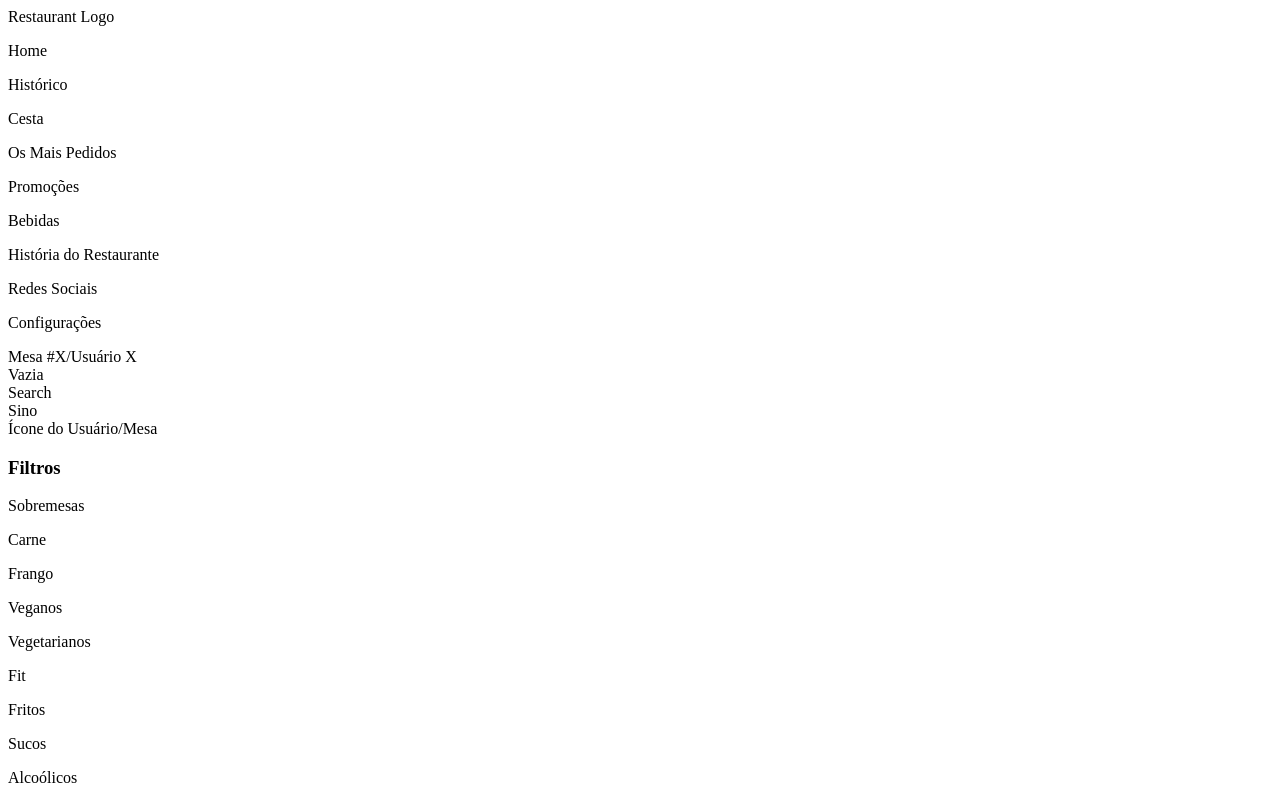
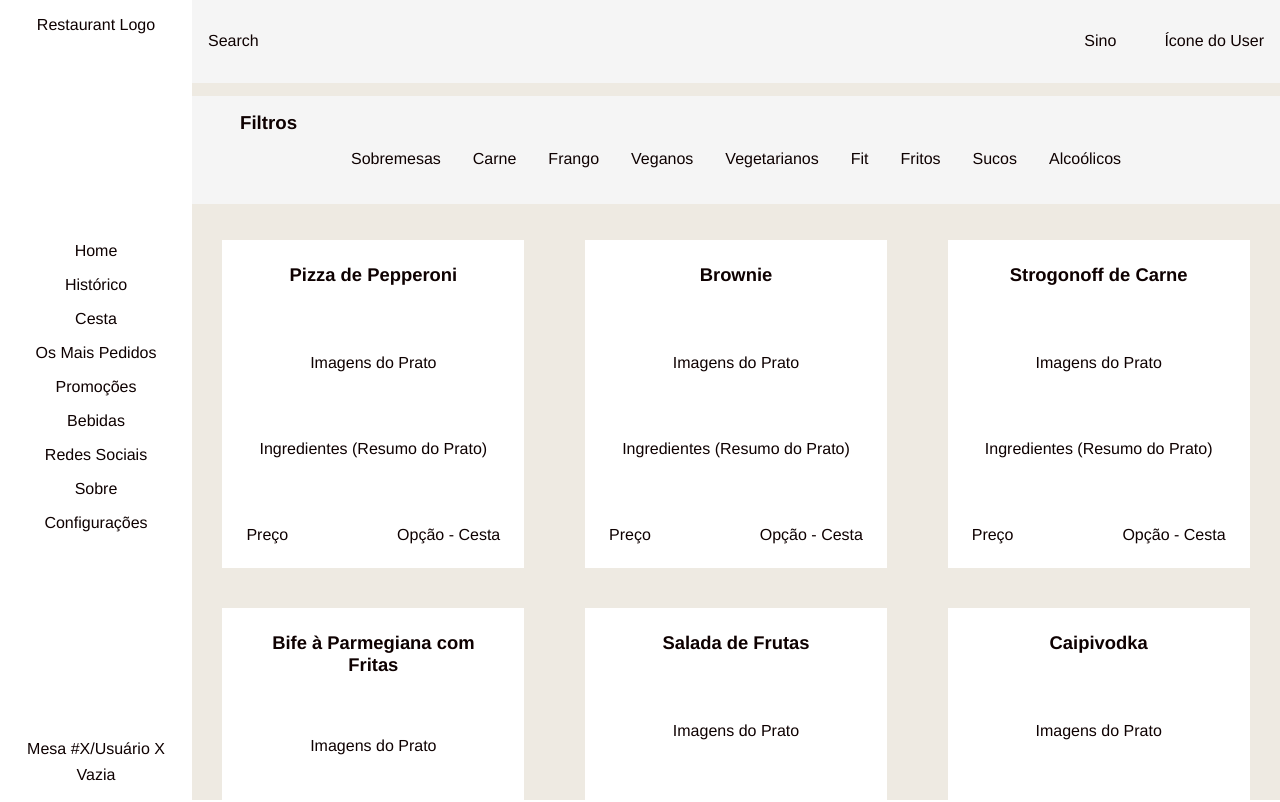
Before and after one commit to hinname/project-Restaurant, a Vue app in the folder web-vuejs/: page / in a window 1280 px wide. Shown: the top 802 px of the page. Built offline with nearby package versions, Linux system fonts and the light colour scheme.

Commit message:
Rascunho HTML + CSS pronto

```diff
--- a/web-vuejs/public/index.html
+++ b/web-vuejs/public/index.html
@@ -8,103 +8,6 @@
     <title><%= htmlWebpackPlugin.options.title %></title>
   </head>
   <body>
-    <div class="bigContainer">
-      <!-- Container Geral de Todo Conteúdo-->
-      <div class="navBar">
-        <!-- Nav Bar do App. Fixa à Esquerda-->
-        <div class="bigLogo">Restaurant Logo</div>
-        <div class="navBarOptions">
-          <!-- Opções da Nav Bar-->
-          <p>Home</p>
-          <p>Histórico</p>
-          <p>Cesta </p>
-          <p>Os Mais Pedidos</p>
-          <p>Promoções</p>
-          <p>Bebidas</p>
-          <p>História do Restaurante</p>
-          <p>Redes Sociais</p>
-          <p>Configurações</p>
-        </div>
-        <div class="navBarUser">
-          <!-- Informações do Usuário/Mesa-->
-          <div class="userID">Mesa #X/Usuário X</div>
-          <div class="userStatus">Vazia</div>
-          <!-- Status da Mesa: Vazia, Ocupada, Indisponível.
-                Se Ocupada, Mostrar também o Status do Pedido (Aguardando pedido, Pedido em prepara-->
-        </div>
-      </div>
-
-      <div class="mainContent">
-      <!--Todo Conteúdo que estará à Direita do App (ou seja, ao lado da Nav Bar)-->
-        <div class="header">
-        <!--Cabeçalho do App -->
-          <div class="searchBar">Search</div>
-          <div class="user">
-            <div class="notificationBell">Sino</div>
-            <div class="userIcon">Ícone do Usuário/Mesa</div>
-          </div>
-        </div>
-
-        <div class="filters">
-        <!-- Filtragem dos Pratos do Restaurante que aparecerão no Menu logo abaixo-->
-          <div class="filterTitle">
-            <h3>Filtros</h3>
-          </div>
-          <div class="filterOptions">
-            <p>Sobremesas</p>
-            <p>Carne</p>
-            <p>Frango</p>
-            <p>Veganos</p>
-            <p>Vegetarianos</p>
-            <p>Fit</p>
-            <p>Fritos</p>
-            <p>Sucos</p>
-            <p>Alcoólicos</p>
-          </div>
-        </div>
-
-        <div class="menu">
-        <!--O Cardápio com as Opções-->
-          <div class="dishes">
-          <!--Modelo do Card de um Prato-->
-          <div class="dishName">Pizza de Pepperoni</div>
-          <div class="dishImages">
-            <p>Imagens do Prato</p>
-          </div>
-          <div class="dishIngredients">
-            <p>Ingredientes (Resumo do Prato)</p>
-          </div>
-          <div class="menuBottom">
-            <div class="priceTag"><p>Preço</p></div>
-            <div class="toggleToChart"><p>Opção de Botar na Cesta</p></div>
-          </div>
-          <div class="dishes">
-          <div class="dishName">Brownie</div>
-          <div class="dishImages">
-            <p>Imagens do Prato</p>
-          </div>
-          <div class="dishIngredients">
-            <p>Ingredientes (Resumo do Prato)</p>
-          </div>
-          <div class="menuBottom">
-            <div class="priceTag"><p>Preço</p></div>
-            <div class="toggleToChart"><p>Opção de Botar na Cesta</p></div>
-          </div>
-           <div class="dishes">
-          <div class="dishName">Strogonoff de Carne</div>
-          <div class="dishImages">
-            <p>Imagens do Prato</p>
-          </div>
-          <div class="dishIngredients">
-            <p>Ingredientes (Resumo do Prato)</p>
-          </div>
-          <div class="menuBottom">
-            <div class="priceTag"><p>Preço</p></div>
-            <div class="toggleToChart"><p>Opção de Botar na Cesta</p></div>
-          </div>
-        </div>
-      </div>
-    </div>
     <noscript>
       <strong
         >We're sorry but <%= htmlWebpackPlugin.options.title %> doesn't work
--- a/web-vuejs/src/App.vue
+++ b/web-vuejs/src/App.vue
@@ -19,5 +19,135 @@ export default {
   -webkit-font-smoothing: antialiased;
   -moz-osx-font-smoothing: grayscale;
   color: rgb(14, 1, 1);
+  margin: 0;
+  padding: 0;
 }
+
+*,html,body{
+  margin: 0;
+  padding: 0;
+}
+
+.bigContainer{
+  overflow-x: hidden;
+  position: absolute;
+  width: 100vw;
+  height: 100%;
+}
+
+.navBar{
+  position: fixed;
+  display: flex;
+  flex-direction: column;
+  width: 15%;
+  height: 100vh;
+  left:0;
+  background: white;
+  text-align: center;
+  justify-content: space-between;
+}
+
+.bigLogo{
+  margin-top:1rem;
+}
+
+.navBarOptions{
+  display: flex;
+  flex-direction: column;
+  gap:1rem;
+}
+
+.navBarUser{
+  margin-bottom: 1rem;
+  display: flex;
+  flex-direction: column;
+  gap:0.5rem;
+}
+
+.mainContainer{
+  position: relative;
+  width: 85%;
+  height: 100%;
+  left: 15%;
+  display: flex;
+  flex-direction: column;
+  gap: 1vw;
+  background: rgb(238, 234, 226);
+}
+
+.mainContainer *{
+  position: relative;
+}
+
+.header{
+  top:0;
+  height: 8vh;
+  display: flex;
+  flex-direction: row;
+  justify-content: space-between;
+  align-items: center;
+  padding: 1rem;
+  background: whitesmoke;
+}
+
+.header .user{
+  display: flex;
+  gap: 3rem;
+}
+
+.filters{
+  height: 12vh;
+  display: flex;
+  flex-direction: column;
+  gap:1rem;
+  padding: 1rem;
+  background: whitesmoke;
+}
+
+.filterTitle{
+  left: 2rem;
+}
+
+.filterOptions{
+  display: flex;
+  flex-direction: row;
+  gap: 2rem;
+  justify-content: center;
+}
+
+.menu{
+  position: relative;
+  display:grid;
+  grid-template-columns: repeat(3, 2fr);
+  justify-items: center;
+  overflow: scroll;
+}
+
+.menu > div{
+  background: white;
+  padding: 1.5rem;
+  display: flex;
+  flex-direction: column;
+  gap: 1rem;
+}
+
+.dishes{
+  height: 17.5rem;
+  width:70%;
+  margin: 1.5rem 0 1rem;
+  justify-content: space-between;
+  text-align: center;
+}
+
+.dishName{
+  font-size: 1.15rem;
+  font-weight: bold;
+}
+
+
+.dishBottom{
+  display: flex;
+  justify-content: space-between;
+}
+
 </style>
--- a/web-vuejs/src/components/Main.vue
+++ b/web-vuejs/src/components/Main.vue
@@ -12,8 +12,8 @@
         <p>Os Mais Pedidos</p>
         <p>Promoções</p>
         <p>Bebidas</p>
-        <p>História do Restaurante</p>
         <p>Redes Sociais</p>
+        <p>Sobre</p>
         <p>Configurações</p>
       </div>
       <div class="navBarUser">
@@ -26,14 +26,14 @@
     </div>
 
 
-    <div class="mainContent">
+    <div class="mainContainer">
      <!--Todo Conteúdo que estará à Direita do App (ou seja, ao lado da Nav Bar)-->
       <div class="header">
       <!-- Cabeçalho do App-->
         <div class="searchBar">Search</div>
         <div class="user">
           <div class="notificationBell">Sino</div>
-          <div class="userIcon">Ícone do Usuário/Mesa</div>
+          <div class="userIcon">Ícone do User</div>
         </div>
       </div>
 
@@ -66,9 +66,9 @@
             <div class="dishIngredients">
               <p>Ingredientes (Resumo do Prato)</p>
             </div>
-            <div class="menuBottom">
+            <div class="dishBottom">
               <div class="priceTag"><p>Preço</p></div>
-              <div class="toggleToChart"><p>Opção de Botar na Cesta</p></div>
+              <div class="toggleToChart"><p>Opção - Cesta</p></div>
             </div>
           </div>
 
@@ -80,9 +80,9 @@
           <div class="dishIngredients">
             <p>Ingredientes (Resumo do Prato)</p>
           </div>
-          <div class="menuBottom">
+          <div class="dishBottom">
             <div class="priceTag"><p>Preço</p></div>
-            <div class="toggleToChart"><p>Opção de Botar na Cesta</p></div>
+            <div class="toggleToChart"><p>Opção - Cesta</p></div>
           </div>
          </div>
 
@@ -94,11 +94,56 @@
           <div class="dishIngredients">
             <p>Ingredientes (Resumo do Prato)</p>
           </div>
-          <div class="menuBottom">
+          <div class="dishBottom">
             <div class="priceTag"><p>Preço</p></div>
-            <div class="toggleToChart"><p>Opção de Botar na Cesta</p></div>
+            <div class="toggleToChart"><p>Opção - Cesta</p></div>
           </div>
         </div>
+
+        <div class="dishes">
+          <!-- Modelo do Card de um Prato-->
+            <div class="dishName">Bife à Parmegiana com Fritas</div>
+            <div class="dishImages">
+              <p>Imagens do Prato</p>
+            </div>
+            <div class="dishIngredients">
+              <p>Ingredientes (Resumo do Prato)</p>
+            </div>
+            <div class="dishBottom">
+              <div class="priceTag"><p>Preço</p></div>
+              <div class="toggleToChart"><p>Opção - Cesta</p></div>
+            </div>
+          </div>
+
+          <div class="dishes">
+          <!-- Modelo do Card de um Prato-->
+            <div class="dishName">Salada de Frutas</div>
+            <div class="dishImages">
+              <p>Imagens do Prato</p>
+            </div>
+            <div class="dishIngredients">
+              <p>Ingredientes (Resumo do Prato)</p>
+            </div>
+            <div class="dishBottom">
+              <div class="priceTag"><p>Preço</p></div>
+              <div class="toggleToChart"><p>Opção - Cesta</p></div>
+            </div>
+          </div>
+
+          <div class="dishes">
+          <!-- Modelo do Card de um Prato-->
+            <div class="dishName">Caipivodka</div>
+            <div class="dishImages">
+              <p>Imagens do Prato</p>
+            </div>
+            <div class="dishIngredients">
+              <p>Ingredientes (Resumo do Prato)</p>
+            </div>
+            <div class="dishBottom">
+              <div class="priceTag"><p>Preço</p></div>
+              <div class="toggleToChart"><p>Opção - Cesta</p></div>
+            </div>
+          </div>
       </div>
     </div>
   </div>
@@ -109,7 +154,3 @@ export default {
   name: 'Main'
 }
 </script>
-
-<!-- Add "scoped" attribute to limit CSS to this component only -->
-<style scoped>
-</style>
```
